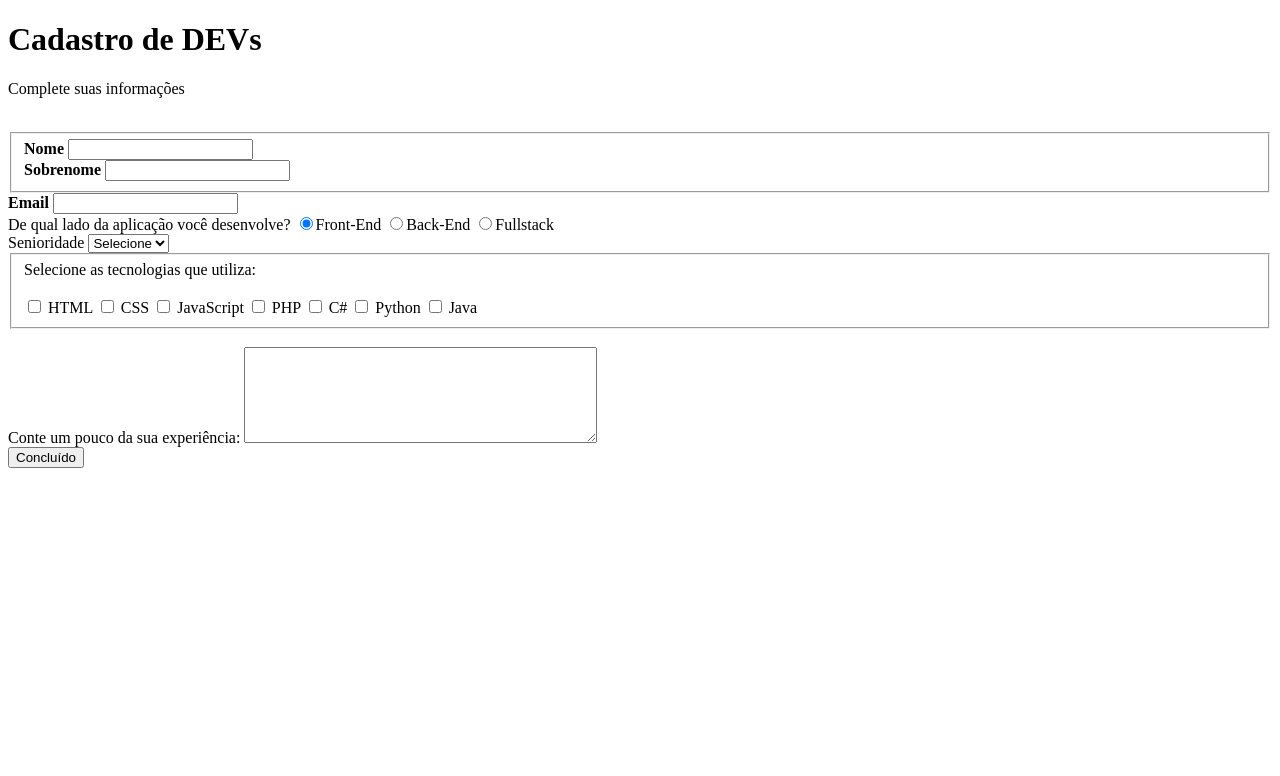
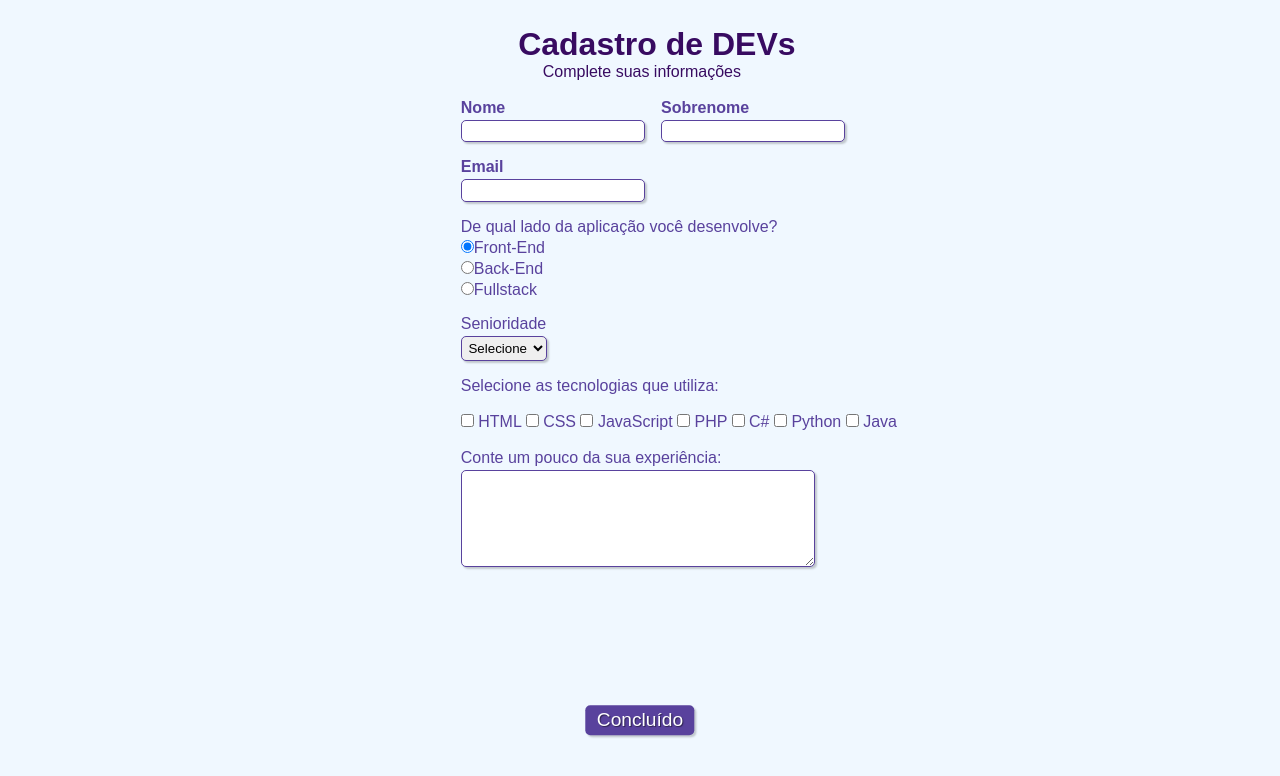
Before and after one commit to blessyourname/Formul-rio, a plain HTML site: page Index.html in a window 1280 px wide. Drawn offline with Linux system fonts and the light colour scheme.

Commit message:
CSS
Feito estilização do Formulário

```diff
--- a/Index.html
+++ b/Index.html
@@ -4,6 +4,7 @@
 <head>
     <meta charset="UTF-8">
     <meta name="viewport" content="width=device-width, initial-scale=1.0">
+    <link rel="stylesheet" type="text/css" href="Personal.css" media="">
     <title>Cadastro</title>
 </head>
 
@@ -57,7 +58,7 @@
         </div>
 
         <fieldset class="grupo">
-            <div class="campo">
+            <div id="check">
                 <label>
                     Selecione as tecnologias que utiliza:
                 </label><br><br>
@@ -88,7 +89,6 @@
 
     </form>
 
-
 </body>
 
 </html>
--- /dev/null
+++ b/Personal.css
@@ -0,0 +1,90 @@
+*{
+    margin: 0;
+    padding: 0;
+}
+
+#titulo{
+    font-family: sans-serif;
+    color: #380B61;
+    margin-left: 7%;
+}
+
+#subtitulo {
+    font-family: sans-serif;
+    color: #380B61;
+    margin-left: 10%;
+}
+
+fieldset {
+    border: 0;
+}
+
+body{
+    background-color: #F0F8FF;
+    font-family: sans-serif;
+    font-size: 1em;
+    color: #59429D;
+    margin-left: 36%;
+    margin-top: 2%;
+    justify-content: center;
+}
+
+input, select, textarea, button{
+    border-radius: 5px;
+}
+
+.campo {
+    margin-bottom: 1em;
+}
+
+.campo label{
+    margin-bottom: 0.2em;
+    color: #59429d;
+    display: block;
+}
+
+fieldset.grupo .campo{
+    float: left;
+    margin-right: 1em;
+}
+
+.campo input[type="text"], .campo input[type="email"], .campo select, .campo textarea {
+    padding: 0.2em;
+    border: 1px solid #59429d;
+    box-shadow: 2px 2px 2px rgba(0,0,0,0.2);
+    display: block;
+}
+
+.campo select option{
+    padding-right: 1em;
+}
+
+.campo input:focus, .campo select:focus, .campo textarea:focus {
+    background: #e0e0f8;
+}
+
+.botao {
+    font-size: 1.2em;
+    background: #59429d;
+    border: 0;
+    margin-bottom: 1em;
+    color: #ffffff;
+    padding: 0.2em 0.6em;
+    box-shadow: 2px 2px 2px rgba(0,0,0,0.2);
+    text-shadow: 1px 1px 1px rgba(0, 0, 0, 0.5);
+    position: absolute;
+    top: 90%;
+    left: 50%;
+    margin-right: -50%;
+    transform: translate(-50%, -50%);
+}
+
+.botao:hover {
+    background: #ccbbff;
+    box-shadow: inset 2px 2px 2px rgba(0,0,0,0.2);
+    text-shadow: none;
+}
+
+#check {
+    display: inline-block;
+}
```
Also changed, not shown: 1 other file.
